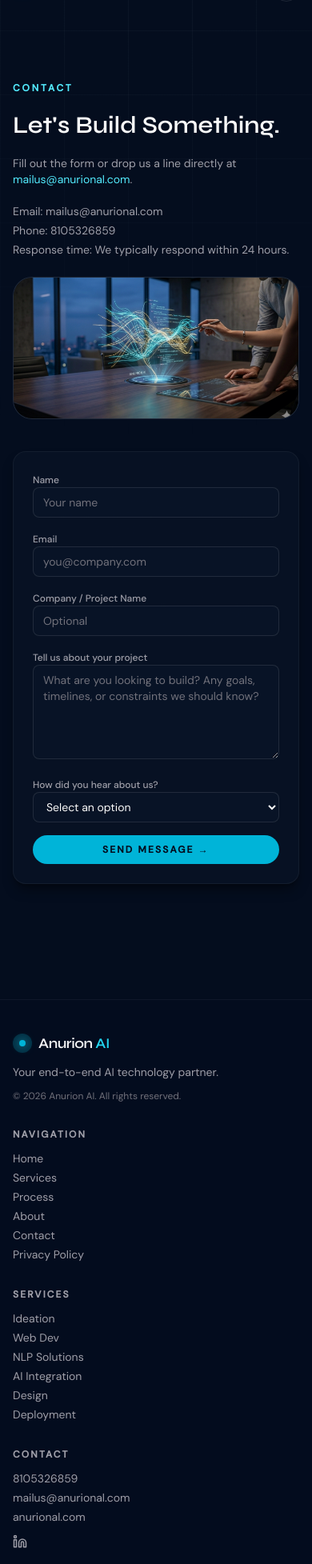
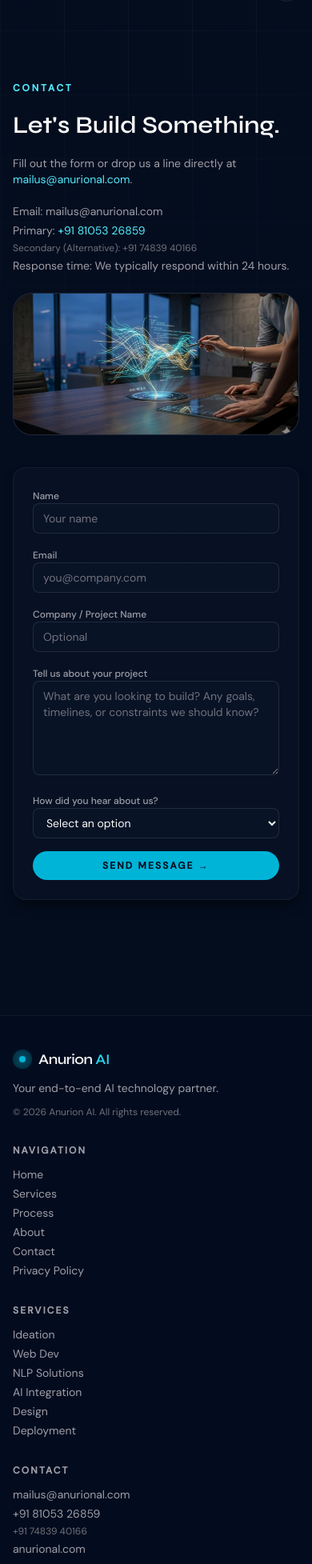
Before and after one commit to aianurion-maker/website, a Next.js app: page /contact in a window 390 px wide. Shown: the part 42-1997 px from the top of the page at 80% size. Built offline with nearby package versions, Linux system fonts and the light colour scheme.

Commit message:
feat: add secondary phone number and update contact info

```diff
--- a/app/contact/page.tsx
+++ b/app/contact/page.tsx
@@ -26,7 +26,8 @@
             </p>
             <div className="space-y-1 text-sm text-zinc-400">
               <p>Email: mailus@anurional.com</p>
-              <p>Phone: 8105326859</p>
+              <p>Primary: <a href="tel:+918105326859" className="text-cyan-300 hover:text-cyan-200">+91 81053 26859</a></p>
+              <p className="text-zinc-500 text-xs">Secondary (Alternative): <a href="tel:+917483940166" className="text-zinc-500 hover:text-zinc-400">+91 74839 40166</a></p>
               <p>Response time: We typically respond within 24 hours.</p>
             </div>
 
--- a/components/Footer.tsx
+++ b/components/Footer.tsx
@@ -68,11 +68,14 @@
               Contact
             </h3>
             <div className="flex flex-col gap-1 text-zinc-400">
-              <a href="tel:8105326859" className="hover:text-cyan-400">
-                8105326859
-              </a>
               <a href="mailto:mailus@anurional.com" className="hover:text-cyan-400">
                 mailus@anurional.com
+              </a>
+              <a href="tel:+918105326859" className="hover:text-cyan-400">
+                +91 81053 26859
+              </a>
+              <a href="tel:+917483940166" className="text-zinc-500 hover:text-zinc-400 text-xs">
+                +91 74839 40166
               </a>
               <a
                 href="https://anurional.com"
```
